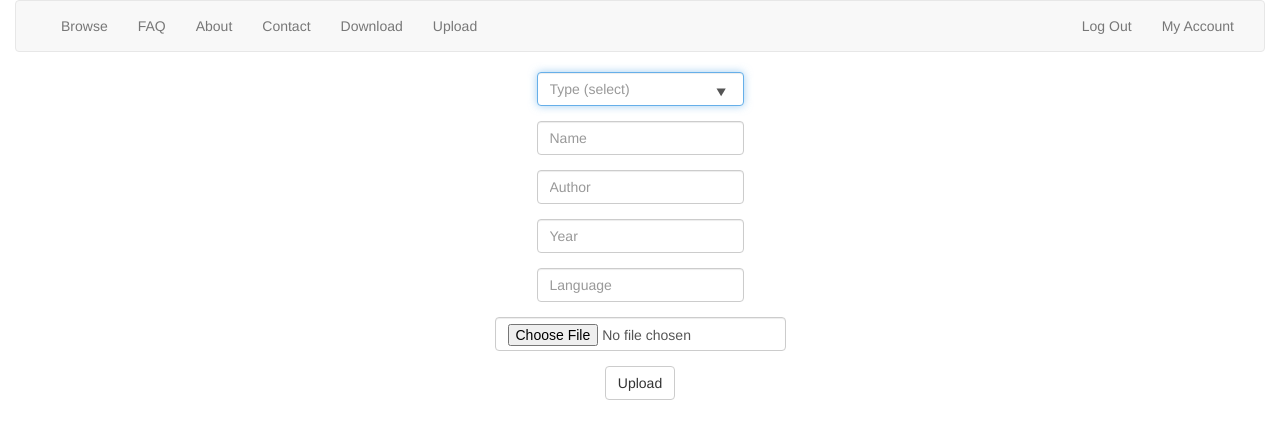
After one commit to timton/parallellearn, a Flask app: page /upload_new in a window 1280 px wide. The commit adds this page. Shown: the top 439 px of the page. Run offline with Flask 2, Linux system fonts and the light colour scheme; a user stored in the database is signed in; some libraries are stand-ins or nearby versions.

Commit message:
add upload new project functionality

```diff
--- a/application.py
+++ b/application.py
@@ -4,6 +4,10 @@ from flask_session import Session
 from passlib.apps import custom_app_context as pwd_context
 from tempfile import mkdtemp
 from time import gmtime, strftime
+
+# for file uploading
+import os
+from werkzeug.utils import secure_filename
 
 from helpers import *
 
@@ -28,6 +32,12 @@ app.config["SESSION_PERMANENT"] = False
 app.config["SESSION_TYPE"] = "filesystem"
 Session(app)
 
+# uploading files
+# http://flask.pocoo.org/docs/0.12/patterns/fileuploads/
+UPLOAD_FOLDER = 'projects/'
+ALLOWED_EXTENSIONS = set(['xls', 'xlsx'])
+app.config['UPLOAD_FOLDER'] = UPLOAD_FOLDER
+
 # configure CS50 Library to use SQLite database
 db = SQL("sqlite:///parallellearn.db")
 
@@ -37,11 +47,11 @@ def index():
 
     # get the 5 newest projects
     # https://stackoverflow.com/questions/14018394/android-sqlite-query-getting-latest-10-records
-    new_projects = db.execute("SELECT * FROM (SELECT * FROM projects ORDER BY timestamp ASC LIMIT 5) \
+    new_projects = db.execute("SELECT * FROM (SELECT * FROM versions ORDER BY timestamp ASC LIMIT 5) \
                               ORDER BY timestamp DESC")
 
     # get the 5 most popular projects
-    popular_projects = db.execute("SELECT * FROM (SELECT * FROM projects ORDER BY rating ASC LIMIT 5) \
+    popular_projects = db.execute("SELECT * FROM (SELECT * FROM versions ORDER BY rating ASC LIMIT 5) \
                               ORDER BY rating DESC")
 
     # render the home page, passing in the data
@@ -270,7 +280,7 @@ def change_username():
 
         # update new username
         db.execute("UPDATE users SET username = :username WHERE id = :id",
-                   email=request.form.get("new_username"), id=session["user_id"])
+                   username=request.form.get("new_username"), id=session["user_id"])
 
         # redirect user to home page
         return redirect(url_for("view_details"))
@@ -278,6 +288,118 @@ def change_username():
     # else if user reached route via GET (as by clicking a link or via redirect)
     else:
         return render_template("change_username.html")
+
+@app.route("/upload_new", methods=["GET", "POST"])
+@login_required
+def upload_new():
+    # if user reached route via POST (as by submitting a form via POST)
+    if request.method == "POST":
+
+        # ensure type submitted and ...
+        if not request.form.get("type"):
+            return apology("must provide the type of this project")
+        else:
+            type = request.form.get("type").lower()
+
+        # ... ensure supported type submitted
+        if type not in ["book", "movie", "tv series", "song"]:
+            return apology("must provide correct type: book, movie, tv series, or song")
+
+        # ensure name of the project was submitted
+        if not request.form.get("name"):
+            return apology("must provide name for this project")
+        else:
+            name = request.form.get("name").lower()
+
+        # ensure author of the project was submitted
+        if not request.form.get("author"):
+            return apology("must provide author's name for this project")
+        else:
+            author = request.form.get("author").lower()
+
+        # ensure year of the project was submitted
+        if not request.form.get("year"):
+            return apology("must provide year for this project")
+        else:
+            year = request.form.get("year")
+
+        # ensure language submitted and ...
+        if not request.form.get("language"):
+            return apology("must provide the language of this project")
+        else:
+            language = request.form.get("language").lower()
+
+        # ... ensure supported language submitted
+        if language not in ["english", "french", "russian", "romanian"]:
+            return apology("must provide language: english, russian, french, or romanian")
+
+        # ENSURE FILE SELECTED FOR UPLOAD
+        # http://flask.pocoo.org/docs/0.12/patterns/fileuploads/
+        # check if the post request has the file part
+        if 'file' not in request.files:
+            return apology("must select file to upload")
+
+        # if user does not select file, browser also
+        # submit a empty part without filename
+        file = request.files['file']
+        if not file or file.filename == '':
+            return apology("no selected file")
+
+        # ensure file name (extension) allowed
+        if allowed_file(file.filename):
+            return apology("must select .xls or .xlsx file")
+
+        # try to upload new project metadata
+        # get the project id if successful
+        try:
+            db.execute("INSERT INTO projects (type, name, author, year) \
+                       VALUES(:type, :name, :author, :year)",
+                       type=type, name=name, author=author, year=year)
+            rows = db.execute("SELECT * FROM projects WHERE name = :name", name=name)
+            project_id=rows[0]["id"]
+        except RuntimeError:
+            return apology("error while uploading new project metadata")
+
+        # try to upload the file
+        try:
+            filename = name + " - " + author + " - " + str(year) + " (" + language + ")" + "." + \
+                       file.filename.rsplit('.', 1)[1].lower()
+            file.save(os.path.join(app.config['UPLOAD_FOLDER'], filename))
+        except RuntimeError:
+            return apology("couldn't upload te selected file")
+
+        # try to upload new project language version
+        try:
+            key2 = db.execute("INSERT INTO versions (project_id, user_id, language, timestamp, filepath) \
+                             VALUES(:project_id, :user_id, :language, :timestamp, :filepath)",
+                             project_id=project_id, user_id=session["user_id"], language=language,
+                             timestamp=strftime("%H:%M:%S %Y-%m-%d", gmtime()),
+                             filepath=UPLOAD_FOLDER+filename)
+        except RuntimeError:
+            return apology("error while uploading new project language version")
+
+        # once successful, back to home page
+        return redirect(url_for("index"))
+
+    # else if user reached route via GET (as by clicking a link or via redirect)
+    else:
+        return render_template("upload_new.html")
+
+
+@app.route("/upload_existing", methods=["GET", "POST"])
+@login_required
+def upload_existing():
+    return
+
+# ensure selected file allowed
+# extension must present and allowed
+def allowed_file(filename):
+    return '.' not in filename or \
+           filename.rsplit('.', 1)[1].lower() not in ALLOWED_EXTENSIONS
+
+######################
+# DONE UP UNTIL HERE #
+######################
 
 # change account history route
 @app.route("/change_history", methods=["GET", "POST"])
@@ -325,9 +447,6 @@ def change_history():
         return render_template("my_account.html")
     """
 
-######################
-# DONE UP UNTIL HERE #
-######################
 
 
 @app.route("/browse")
@@ -348,11 +467,6 @@ def contact():
 
 @app.route("/download")
 def download():
-    return
-
-@app.route("/upload")
-@login_required
-def upload():
     return
 
 @app.route("/buy", methods=["GET", "POST"])
--- a/templates/account_details.html
+++ b/templates/account_details.html
@@ -17,7 +17,7 @@
         </li>
         </br>
         <li>
-            Your password is <strong>********</strong>.
+            Your password is <strong>********</strong> (not really).
             <a href="{{ url_for('change_password') }}" class="btn btn-info" role="button">Change password</a>
         </li>
     </ol>
--- a/templates/layout.html
+++ b/templates/layout.html
@@ -34,7 +34,13 @@
                             <li><a href="{{ url_for('contact') }}">Contact</a></li>
                             <li><a href="{{ url_for('download') }}">Download</a></li>
                             {% if session.user_id %}
-                                <li><a href="{{ url_for('upload') }}">Upload</a></li>
+                                <li class="dropdown">
+                                    <a class="dropdown-toggle" data-toggle="dropdown" href="#">Upload</a>
+                                    <ul class="dropdown-menu">
+                                        <li><a href="{{ url_for('upload_new') }}">New project</a></li>
+                                        <li><a href="{{ url_for('upload_existing') }}">Existing project</a></li>
+                                    </ul>
+                                </li>
                             {% endif %}
                         </ul>
                         {% if session.user_id %}
--- /dev/null
+++ b/templates/upload_new.html
@@ -0,0 +1,43 @@
+{% extends "layout.html" %}
+
+{% block title %}
+    Upload Project
+{% endblock %}
+
+{% block main %}
+    <!-- enctype needed for file uploading http://flask.pocoo.org/docs/0.12/patterns/fileuploads/ -->
+    <form action="{{ url_for('upload_new') }}" method="post" enctype="multipart/form-data">
+        <fieldset>
+
+            <!-- https://www.w3schools.com/tags/att_input_list.asp -->
+            <!-- limit form input list of values -->
+            <div class="form-group">
+                <input autofocus class="form-control" list="types" name="type" placeholder="Type (select)">
+                <datalist id="types">
+                    <option value="Book">
+                    <option value="Movie">
+                    <option value="TV Series">
+                    <option value="Song">
+                </datalist>
+            </div>
+            <div class="form-group">
+                <input autocomplete="off" autofocus class="form-control" name="name" placeholder="Name" type="text"/>
+            </div>
+            <div class="form-group">
+                <input autocomplete="off" autofocus class="form-control" name="author" placeholder="Author" type="text"/>
+            </div>
+            <div class="form-group">
+                <input autocomplete="off" autofocus class="form-control" name="year" placeholder="Year" type="number"/>
+            </div>
+            <div class="form-group">
+                <input autocomplete="off" autofocus class="form-control" name="language" placeholder="Language" type="text"/>
+            </div>
+            <div class="form-group">
+                <input autocomplete="off" autofocus class="form-control" name="file" placeholder="File" type="file"/>
+            </div>
+            <div class="form-group">
+                <button class="btn btn-default" type="submit">Upload</button>
+            </div>
+        </fieldset>
+    </form>
+{% endblock %}
```
Also changed, not shown: parallellearn.db, projects/afs - gfdgf - 578 (english).txt (added), projects/asdas - asdasd - 123 (english).txt (added), projects/asdasd - asdasd - 123 (english).txt (added), projects/asdasd - sdasd - 2332 (english).txt (added), projects/gfsd - gxhcv - 567 (english).txt (added), 1 other file.
